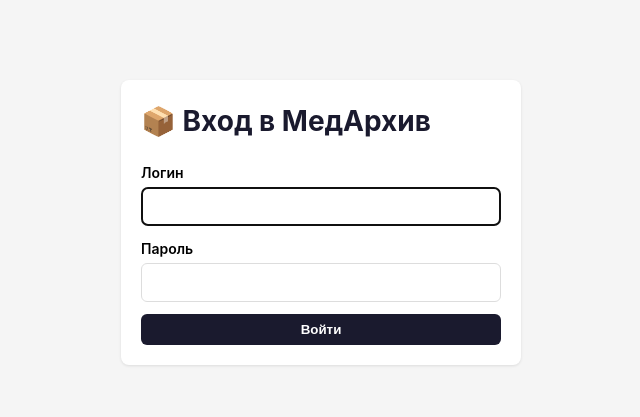
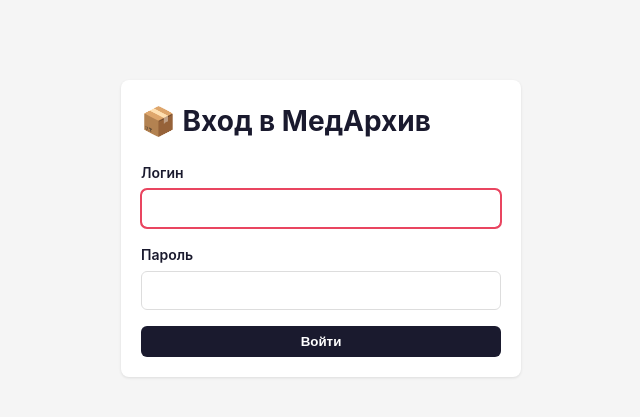
Before and after one commit to destorrr/medarchive, a FastAPI app: page /login in a window 1280 px wide. Shown: the top 417 px of the page, without its empty margins (319-959 px from the left). Run offline with FastAPI, Linux system fonts and the light colour scheme.

Commit message:
docs+styles: единые стили форм в base.html, чистка login.html

```diff
--- a/src/medarchive/templates/base.html
+++ b/src/medarchive/templates/base.html
@@ -19,6 +19,10 @@
         .main h1 { font-size: 22px; margin-bottom: 16px; color: #1a1a2e; }
         .card { background: #fff; border-radius: 8px; padding: 20px; box-shadow: 0 1px 3px rgba(0,0,0,0.1); margin-bottom: 16px; }
         .flash { background: #fff3cd; border: 1px solid #ffc107; border-radius: 6px; padding: 10px 16px; margin-bottom: 12px; }
+        .form-group { margin-bottom: 16px; }
+        .form-group label { display: block; margin-bottom: 6px; font-weight: 600; color: #1a1a2e; }
+        .form-group select { width: 100%; padding: 8px 12px; border: 1px solid #ddd; border-radius: 6px; font: inherit; background: #fff; color: #1a1a2e; }
+        .form-group select:focus { outline: 2px solid #e94560; outline-offset: -1px; border-color: #e94560; }
         input, select, button { font: inherit; }
         .btn { display: inline-block; padding: 8px 16px; border: none; border-radius: 6px; cursor: pointer; font-weight: 600; text-decoration: none; }
         .btn-primary { background: #1a1a2e; color: #fff; }
--- a/src/medarchive/templates/login.html
+++ b/src/medarchive/templates/login.html
@@ -10,9 +10,10 @@
         .card { background: #fff; border-radius: 8px; padding: 20px; box-shadow: 0 1px 3px rgba(0,0,0,0.1); }
         .btn { display: inline-block; padding: 8px 16px; border: none; border-radius: 6px; cursor: pointer; font-weight: 600; }
         .btn-primary { background: #1a1a2e; color: #fff; width: 100%; }
-        .form-group { margin-bottom: 12px; }
-        .form-group label { display: block; margin-bottom: 4px; font-weight: 600; }
-        .form-group input { width: 100%; padding: 8px 12px; border: 1px solid #ddd; border-radius: 6px; font: inherit; }
+        .form-group { margin-bottom: 16px; }
+        .form-group label { display: block; margin-bottom: 6px; font-weight: 600; color: #1a1a2e; }
+        .form-group input { width: 100%; padding: 8px 12px; border: 1px solid #ddd; border-radius: 6px; font: inherit; background: #fff; color: #1a1a2e; }
+        .form-group input:focus { outline: 2px solid #e94560; outline-offset: -1px; border-color: #e94560; }
         .flash { background: #f8d7da; border: 1px solid #f5c6cb; border-radius: 6px; padding: 10px 16px; margin-bottom: 12px; color: #721c24; }
     </style>
 </head>
```
Also changed, not shown: tests/routers/test_transfer.py (+8 -0 lines).
